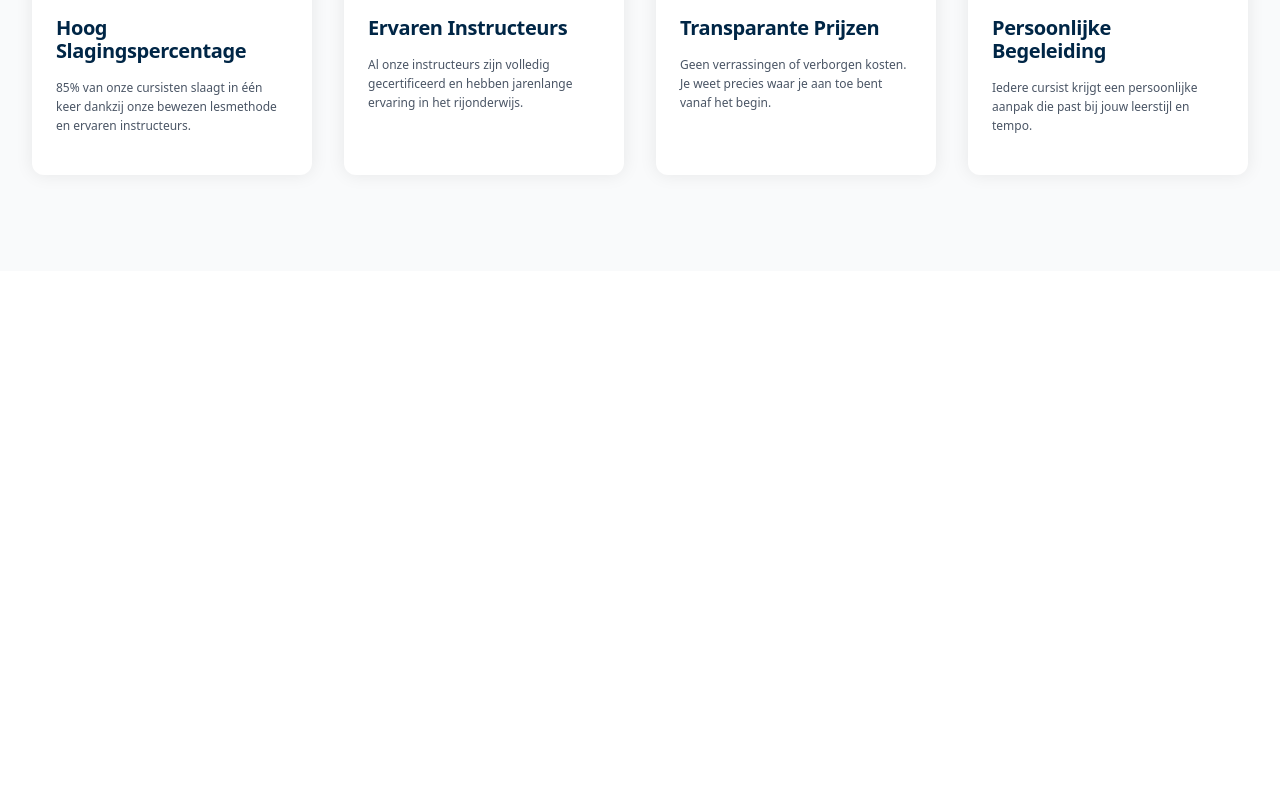
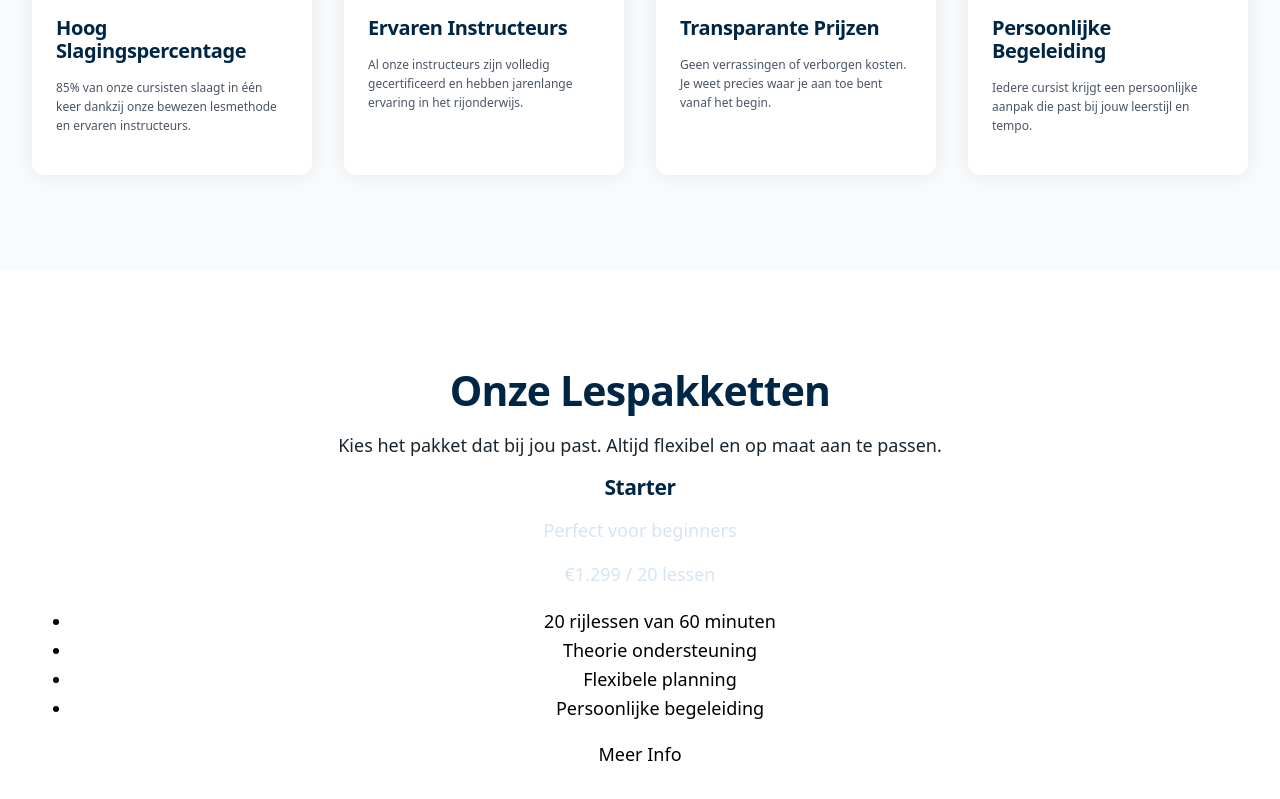
Before and after one commit to Recss68/rijschool-all-drive, a SvelteKit app: page / in a window 1280 px wide. Shown: the part 1015-1814 px from the top of the page. Before the commit the page ends 1286 px from the top, so only its background shows below. Built offline with nearby package versions, Linux system fonts and the light colour scheme.

Commit message:
feat: made price cards prototype - #10

```diff
--- a/src/lib/components/BenefitCards.svelte
+++ b/src/lib/components/BenefitCards.svelte
@@ -1,4 +1,4 @@
-<div class="benefit-cards section-inner">
+<div class="benefit-cards">
     <article>
         <svg viewBox="0 -0.5 25 25" fill="none" xmlns="http://www.w3.org/2000/svg" stroke=""><g id="SVGRepo_bgCarrier" stroke-width="0"></g><g id="SVGRepo_tracerCarrier" stroke-linecap="round" stroke-linejoin="round"></g><g id="SVGRepo_iconCarrier"> <path d="M15.5 7.75C15.0858 7.75 14.75 8.08579 14.75 8.5C14.75 8.91421 15.0858 9.25 15.5 9.25V7.75ZM19.5 9.25C19.9142 9.25 20.25 8.91421 20.25 8.5C20.25 8.08579 19.9142 7.75 19.5 7.75V9.25ZM20.25 8.5C20.25 8.08579 19.9142 7.75 19.5 7.75C19.0858 7.75 18.75 8.08579 18.75 8.5H20.25ZM18.75 12.5C18.75 12.9142 19.0858 13.25 19.5 13.25C19.9142 13.25 20.25 12.9142 20.25 12.5H18.75ZM20.0303 9.03033C20.3232 8.73744 20.3232 8.26256 20.0303 7.96967C19.7374 7.67678 19.2626 7.67678 18.9697 7.96967L20.0303 9.03033ZM12.5 15.5L11.9697 16.0303C12.2626 16.3232 12.7374 16.3232 13.0303 16.0303L12.5 15.5ZM9.5 12.5L10.0303 11.9697C9.73744 11.6768 9.26256 11.6768 8.96967 11.9697L9.5 12.5ZM4.96967 15.9697C4.67678 16.2626 4.67678 16.7374 4.96967 17.0303C5.26256 17.3232 5.73744 17.3232 6.03033 17.0303L4.96967 15.9697ZM15.5 9.25H19.5V7.75H15.5V9.25ZM18.75 8.5V12.5H20.25V8.5H18.75ZM18.9697 7.96967L11.9697 14.9697L13.0303 16.0303L20.0303 9.03033L18.9697 7.96967ZM13.0303 14.9697L10.0303 11.9697L8.96967 13.0303L11.9697 16.0303L13.0303 14.9697ZM8.96967 11.9697L4.96967 15.9697L6.03033 17.0303L10.0303 13.0303L8.96967 11.9697Z" fill="#155DFC"></path> </g></svg>
         <h3>Hoog Slagingspercentage</h3>
--- /dev/null
+++ b/src/lib/components/PriceCards.svelte
@@ -0,0 +1,15 @@
+<div class="price-cards">
+    <article>
+        <h3>Starter</h3>
+        <p>Perfect voor beginners</p>
+
+        <p class="price">€1.299 <span>/ 20 lessen</span></p>
+        <ul>
+            <li>20 rijlessen van 60 minuten</li>
+            <li>Theorie ondersteuning</li>
+            <li>Flexibele planning</li>
+            <li>Persoonlijke begeleiding</li>
+        </ul>
+        <a href="#">Meer Info</a>
+    </article>
+</div>
--- a/src/lib/index.js
+++ b/src/lib/index.js
@@ -1,3 +1,4 @@
 // place files you want to import through the `$lib` alias in this folder.
 export { default as Hero } from './components/Hero.svelte';
 export { default as BenefitCards } from './components/BenefitCards.svelte';
+export { default as PriceCards } from './components/PriceCards.svelte';
--- a/src/routes/+page.svelte
+++ b/src/routes/+page.svelte
@@ -1,5 +1,5 @@
 <script>
-    import { Hero, BenefitCards } from '$lib';
+    import { Hero, BenefitCards, PriceCards } from '$lib';
 </script>
 
 <Hero />
@@ -12,9 +12,17 @@
     </div>
 </section>
 
+<section class="price-cards-container section">
+    <div class="section-inner">
+        <h2>Onze Lespakketten</h2>
+        <p>Kies het pakket dat bij jou past. Altijd flexibel en op maat aan te passen.</p>
+        <PriceCards />
+    </div>
+</section>
+
 <style>
 
-    .benefits-container {
+    .benefits-container, .price-cards-container{
         background-color: var(--c-section);
         text-align: center;
         h2 {
@@ -25,4 +33,7 @@
         }
     }
 
+    .price-cards-container {
+        background-color: var(--c-white);
+    }
 </style>
```
